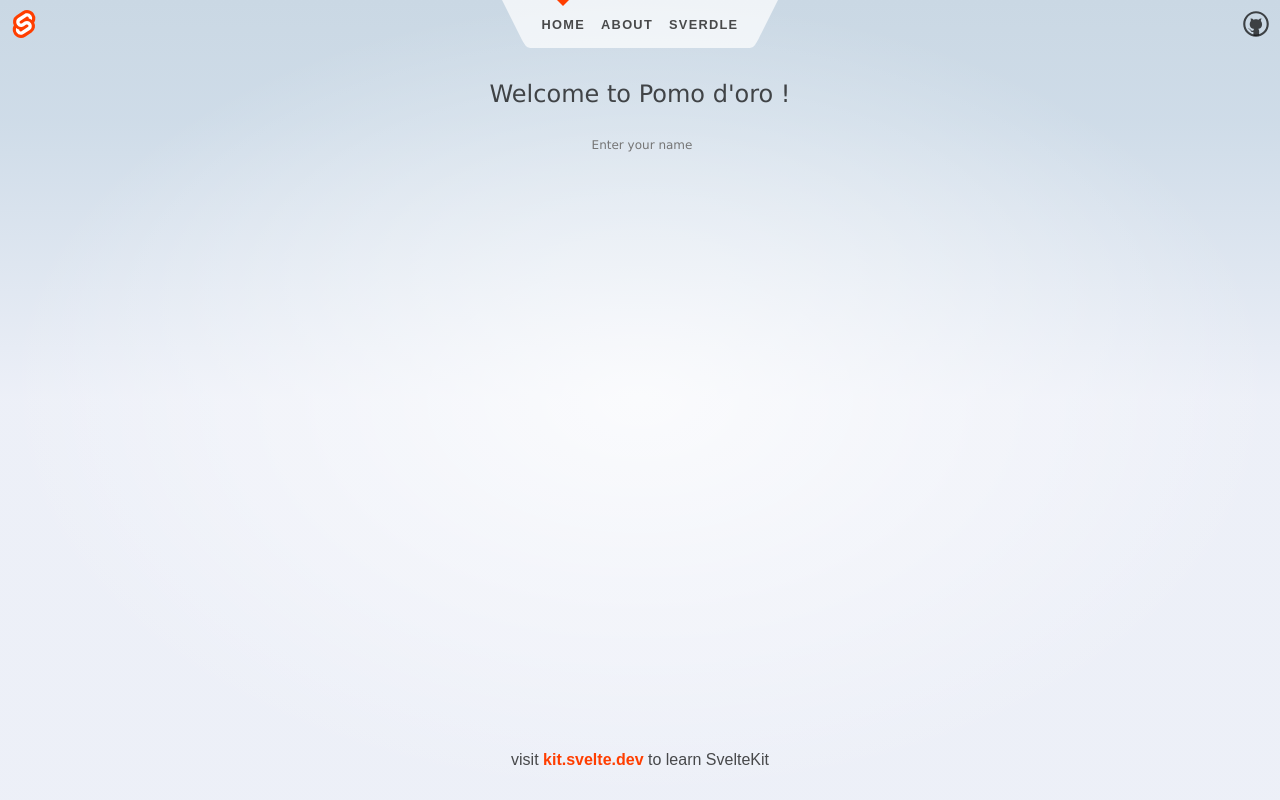
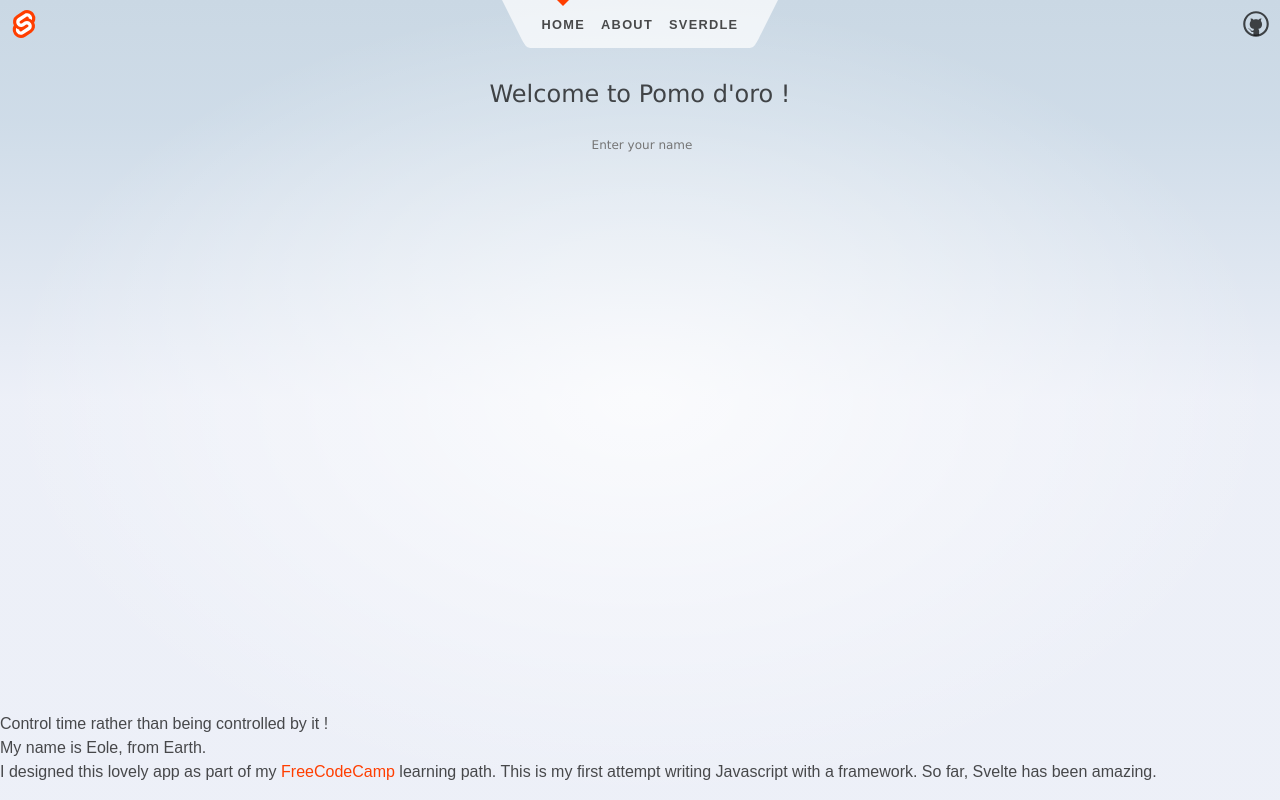
Before and after one commit to anotheropensourcefan/sveltekit-is-amazing, a SvelteKit app: page / in a window 1280 px wide. Built offline with nearby package versions, Linux system fonts and the light colour scheme.

Commit message:
Update +layout.svelte

```diff
--- a/src/routes/+layout.svelte
+++ b/src/routes/+layout.svelte
@@ -1,5 +1,6 @@
 <script>
 	import Header from './Header.svelte';
+	import Footer from './Footer.svelte';
 	import './styles.css';
 </script>
 
@@ -10,9 +11,7 @@
 		<slot />
 	</main>
 
-	<footer>
-		<p>visit <a href="https://kit.svelte.dev">kit.svelte.dev</a> to learn SvelteKit</p>
-	</footer>
+	<Footer />
 </div>
 
 <style>
```
